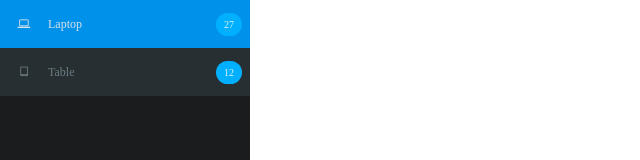
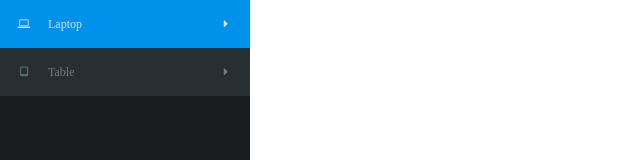
Before and after one commit to minhtrung2606-work/ng2-skeleton, an Angular app: page / in a window 1280 px wide. Shown: the top 160 px of the page, without its empty margins (0-640 px from the left). Built offline with nearby package versions, Linux system fonts and the light colour scheme.

Commit message:
Pass in LeftNav component to use active/inactive icon

```diff
--- a/src/app/app.component.html
+++ b/src/app/app.component.html
@@ -1,3 +1,5 @@
 <div class="root-app-component">
-  <left-nav [menuItemList]="leftNavItemList"></left-nav>
+  <left-nav [menuItemList]="leftNavItemList"
+            [activeIcon]="activeIcon"
+            [inActiveIcon]="inActiveIcon"></left-nav>
 </div>
--- a/src/app/app.component.ts
+++ b/src/app/app.component.ts
@@ -10,11 +10,16 @@ import * as _ from 'lodash';
   styleUrls: ['./app.component.css']
 })
 export class AppComponent {
-  private leftNavItemList;
+  private leftNavItemList: Array<LeftNavMenuItem>;
+  private activeIcon: string;
+  private inActiveIcon: string;
 
   constructor() {
     let productCategory = getElectronicProductsCategory();
     this.leftNavItemList = buildLeftNavItemList(productCategory);
+    this.activeIcon = 'fa-caret-down';
+    this.inActiveIcon = 'fa-caret-right';
+    this.inActiveIcon = 'fa-caret-right';
   }
 }
 
@@ -22,11 +27,7 @@ function buildLeftNavItemList(productCategory) {
   if (productCategory) {
     return _.map(productCategory, function (productCat) {
       var menuItem = new LeftNavMenuItem(productCat.label);
-      menuItem
-        .setStartIcon(productCat.icon)
-        .setStatistic(true)
-        .setCount(productCat.count)
-      ;
+      menuItem.setStartIcon(productCat.icon);
 
       _.each(productCat.itemList, function (prod) {
         let subMenuItem = new LeftNavMenuItem(prod.label);
@@ -47,14 +48,14 @@ function buildLeftNavItemList(productCategory) {
 
 function getElectronicProductsCategory() {
   return [
-    { icon: 'fa-laptop', label: 'Laptop', count: 27,
+    { icon: 'fa-laptop', label: 'Laptop',
       itemList: [
         { label: 'MAC', count: 12 },
         { label: 'Dell', count: 7 },
         { label: 'Asus', count: 6 },
         { label: 'Others', count: 2 }
       ]},
-    { icon: 'fa-tablet', label: 'Table', count: 12,
+    { icon: 'fa-tablet', label: 'Table',
       itemList: [
         { label: 'iPad', count: 7 },
         { label: 'Samsung', count: 1 },
```
